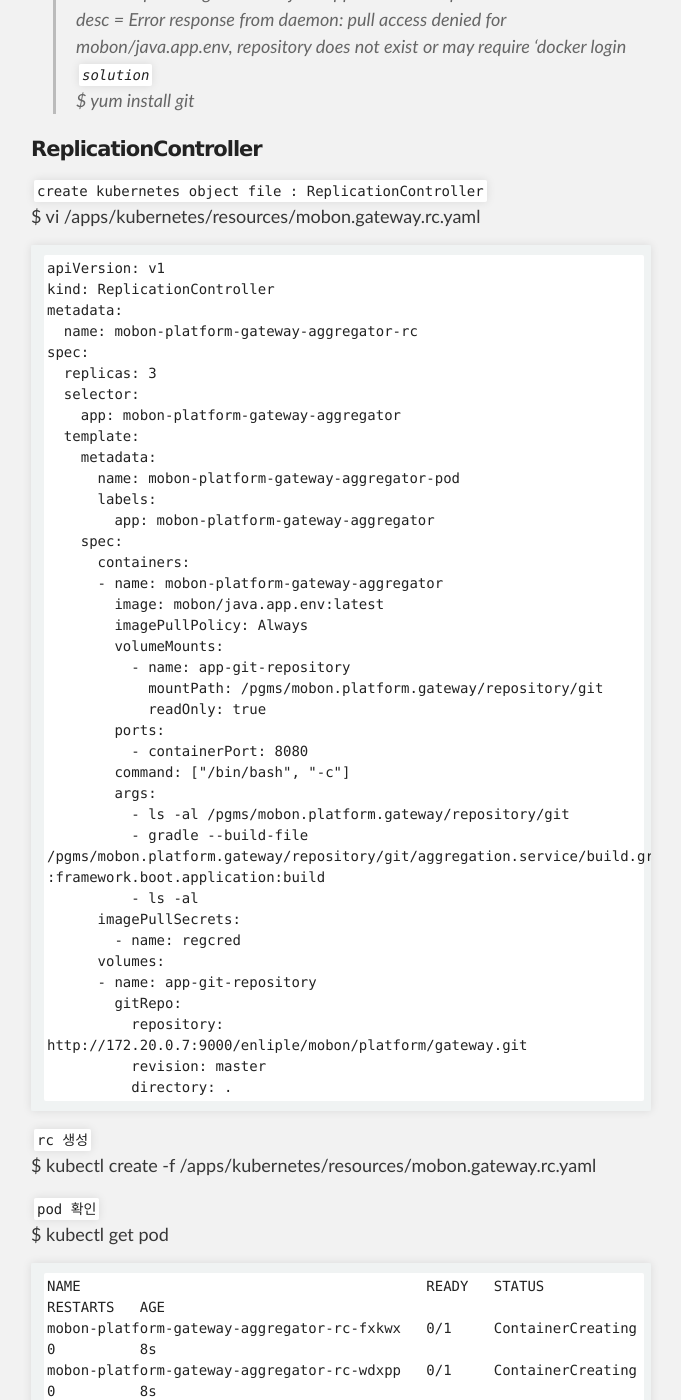
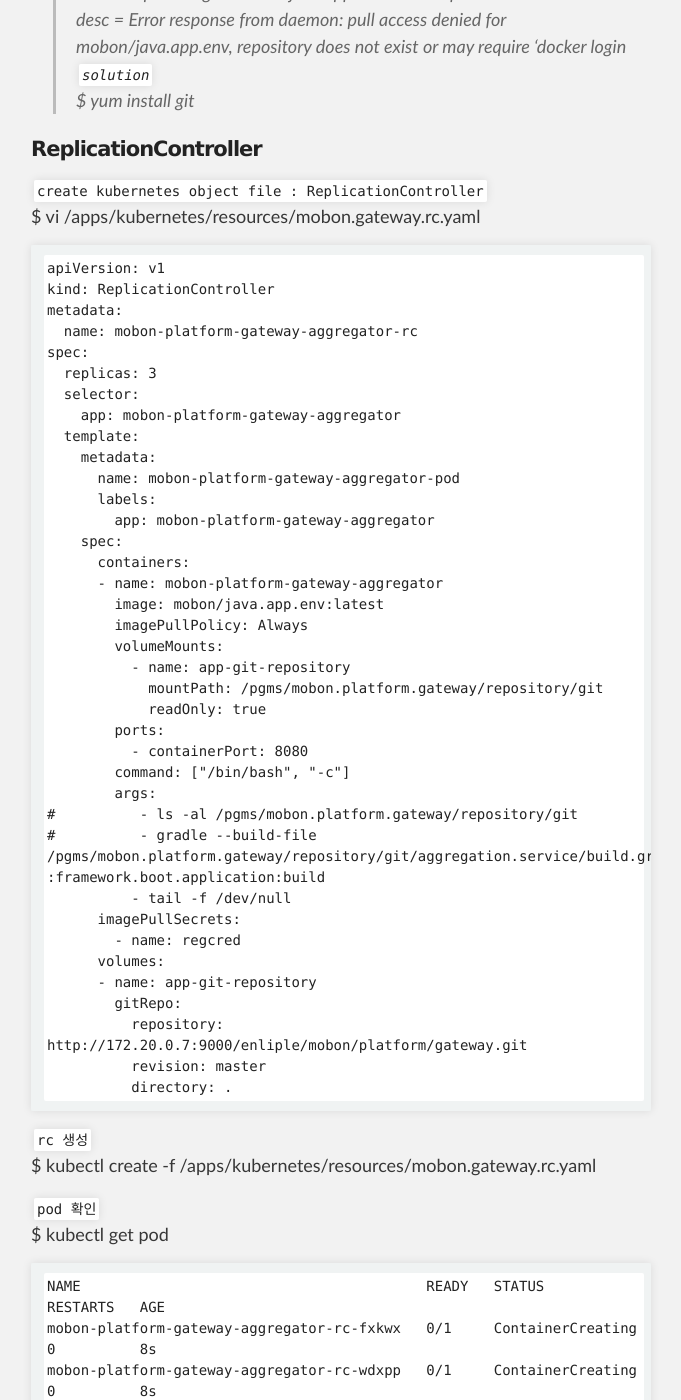
Before and after one commit to unlimited9/unlimited9.github.com, a Jekyll site: the page built from reference.notes/TA/cloud/kubernetes/how.to.deployment.md, in a window 1280 px wide and 1400 px high, scrolled down 961 px. Shown: the whole window, without its empty margins (299-980 px from the left). Built offline with Jekyll 4.4.1, drawn with Linux system fonts in a browser that asks for light colours; our own code applies the rules of GitHub Pages for plain Markdown files.

Commit message:
Update how.to.deployment.md

```diff
--- a/reference.notes/TA/cloud/kubernetes/how.to.deployment.md
+++ b/reference.notes/TA/cloud/kubernetes/how.to.deployment.md
@@ -50,9 +50,9 @@ spec:
           - containerPort: 8080
         command: ["/bin/bash", "-c"]
         args:
-          - ls -al /pgms/mobon.platform.gateway/repository/git
-          - gradle --build-file /pgms/mobon.platform.gateway/repository/git/aggregation.service/build.gradle :framework.boot.application:build
-          - ls -al
+#          - ls -al /pgms/mobon.platform.gateway/repository/git
+#          - gradle --build-file /pgms/mobon.platform.gateway/repository/git/aggregation.service/build.gradle :framework.boot.application:build
+          - tail -f /dev/null
       imagePullSecrets:
         - name: regcred
       volumes:
```
